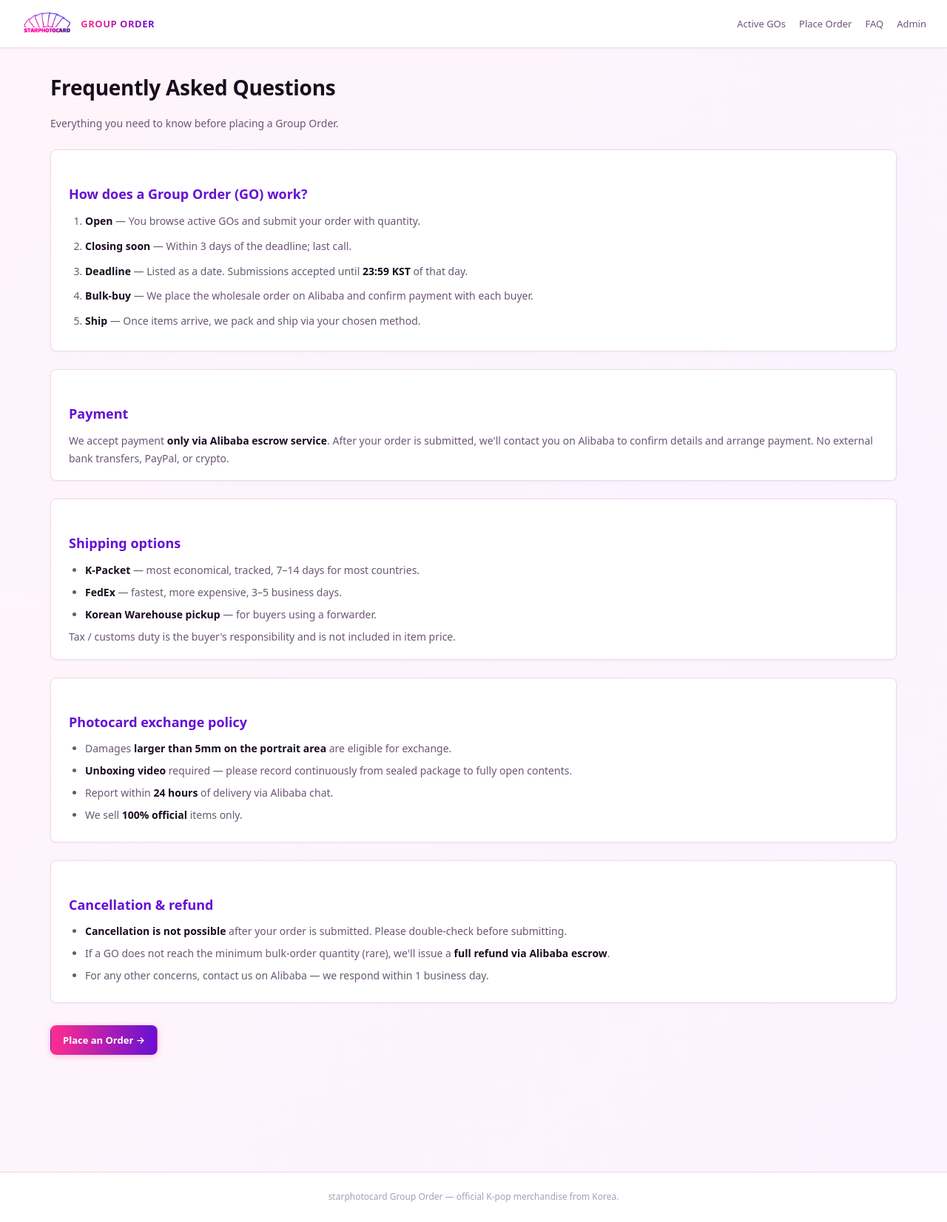
After one commit to mateinkorea96/KPROXY-GO, a FastAPI app: template templates/faq.html in a window 1280 px wide. The commit adds this page. Shown: the whole page at 74% size. Run offline with FastAPI, Linux system fonts and the light colour scheme; the template is opened without the code that fills it, so the values that code supplies are empty.

Commit message:
﻿feat: 5 pre-launch features + cron infrastructure
Adds the operational features required before sharing the URL with
buyers. Plan agent review caught 7 critical issues vs the original
proposal; all incorporated:

1. Daily deadline-check cron (D-day in {0,1,3,5,7})
   - GET /cron/deadline-check?secret=X
   - Idempotent via cron_runs UNIQUE(job, scope) — safe under retry
   - Rate-limited to 1/min per process
   - Heartbeat: always sends a Telegram message even on no-items days
     so silence != system-broken
   - D-0 included (most important reminder day)
   - Convention documented: deadline = 23:59 KST of the listed date

2. CSV exports (two endpoints)
   - GET /admin/campaign/{code}/buyers.csv — per-GO
   - GET /admin/buyers.csv?closing_within=N — bulk for "this week's
     Alibaba bulk-buy" workflow (single biggest dead-simple win)
   - UTF-8 BOM so Excel opens Korean correctly
   - Excludes cancelled orders

3. Buyer-count social-proof badge on home cards
   - Shows "N buyers signed up" only when count >= 3
   - Avoids anti-social-proof at 0 or 1 buyer
   - Sourced from existing go_campaign_aggregate view

4. FAQ stub at /faq
   - 5 sections covering GO lifecycle, payment, shipping, exchange,
     refund — same content currently shown inline in /order, now
     a proper page with nav link
   - Will grow from real buyer questions post-launch

5. Required env: CRON_SECRET (Railway Variables)

DB migration applied separately:
   CREATE TABLE cron_runs (job, scope, ran_at, result, UNIQUE(job, scope))

Co-Authored-By: Claude Opus 4.7 (1M context) <noreply@anthropic.com>

```diff
--- a/app.py
+++ b/app.py
@@ -6,16 +6,18 @@ On every new order: a Telegram message is pushed to the admin chat (if env vars
 """
 from __future__ import annotations
 
+import csv
 import io
 import os
 import re
 import secrets
+import time
 from datetime import datetime, date, timedelta
 from typing import Optional, List, Dict, Any
 
 import httpx
 from fastapi import FastAPI, Request, Form, Cookie, HTTPException, UploadFile, File, Depends
-from fastapi.responses import HTMLResponse, RedirectResponse, JSONResponse, PlainTextResponse
+from fastapi.responses import HTMLResponse, RedirectResponse, JSONResponse, PlainTextResponse, StreamingResponse
 from fastapi.staticfiles import StaticFiles
 from fastapi.templating import Jinja2Templates
 from supabase import create_client, Client
@@ -170,7 +172,14 @@ async def home(request: Request):
     res = sb.table("go_campaigns").select("*").order("category").order("deadline", desc=False).execute()
     enriched = _enrich_status(res.data or [])
     active = [c for c in enriched if c["status"] in ("open", "closing_soon")]
+    # Attach buyer_count per GO from go_campaign_aggregate view (used as social-proof badge, gated >=3 in template)
+    try:
+        agg = sb.table("go_campaign_aggregate").select("go_code, buyer_count").execute()
+        bc_map: Dict[str, int] = {r["go_code"]: int(r["buyer_count"] or 0) for r in (agg.data or [])}
+    except Exception:
+        bc_map = {}
     for c in active:
+        c["buyer_count"] = bc_map.get(c["go_code"], 0)
         by_cat[c["category"]].append(c)
     return templates.TemplateResponse("home.html", {"request": request, "by_cat": by_cat, "active_count": len(active), "error": None})
 
@@ -524,3 +533,144 @@ async def admin_import_submit(request: Request, session_id: Optional[str] = Cook
         upsert_rows(rows)
 
     return templates.TemplateResponse("admin/import.html", {"request": request, "result": summary})
+
+# ----------------------------------------------------------------------------
+# CSV exports — per-GO buyers + bulk for "what to bulk-buy on Alibaba this week"
+# ----------------------------------------------------------------------------
+
+# Convention: deadline = the listed date in KST until 23:59. After that, GO closes.
+
+CSV_COLS = ["go_code", "order_id", "alibaba_username", "qty",
+            "unit_price_krw", "line_total_krw", "contact_email", "contact_note",
+            "created_at", "status"]
+
+def _write_csv_rows(rows: List[Dict[str, Any]]) -> bytes:
+    buf = io.StringIO()
+    buf.write("﻿")  # UTF-8 BOM so Excel opens Korean correctly
+    w = csv.writer(buf)
+    w.writerow(CSV_COLS)
+    for r in rows:
+        w.writerow([r.get(c, "") if r.get(c) is not None else "" for c in CSV_COLS])
+    return buf.getvalue().encode("utf-8")
+
+def _fetch_buyer_rows(go_codes: List[str]) -> List[Dict[str, Any]]:
+    """Returns flattened rows joining go_buyer_orders + items, for the given GO codes,
+    excluding cancelled orders. Sorted by created_at desc."""
+    if not go_codes: return []
+    items = sb.table("go_buyer_order_items").select("order_id, go_code, qty, unit_price_krw, line_total_krw").in_("go_code", go_codes).execute()
+    item_rows = items.data or []
+    if not item_rows: return []
+    order_ids = list({i["order_id"] for i in item_rows})
+    orders = sb.table("go_buyer_orders").select("id, alibaba_username, contact_email, contact_note, status, created_at").in_("id", order_ids).neq("status", "cancelled").execute()
+    order_map = {o["id"]: o for o in (orders.data or [])}
+    out: List[Dict[str, Any]] = []
+    for it in item_rows:
+        o = order_map.get(it["order_id"])
+        if not o: continue  # cancelled or missing
+        out.append({
+            "go_code": it["go_code"], "order_id": it["order_id"],
+            "alibaba_username": o["alibaba_username"], "qty": it["qty"],
+            "unit_price_krw": it.get("unit_price_krw"), "line_total_krw": it.get("line_total_krw"),
+            "contact_email": o.get("contact_email"), "contact_note": o.get("contact_note"),
+            "created_at": (o.get("created_at") or "")[:19], "status": o["status"],
+        })
+    out.sort(key=lambda r: (r["go_code"], r.get("created_at") or ""))
+    return out
+
+@app.get("/admin/campaign/{code}/buyers.csv")
+async def admin_export_buyers_csv(code: str, session_id: Optional[str] = Cookie(None)):
+    if (r := _admin_or_redirect(session_id)): return r
+    if not sb: return PlainTextResponse("DB not configured", status_code=503)
+    rows = _fetch_buyer_rows([code])
+    body = _write_csv_rows(rows)
+    fname = f"{code}_buyers_{date.today().isoformat()}.csv"
+    return StreamingResponse(io.BytesIO(body), media_type="text/csv; charset=utf-8",
+                             headers={"Content-Disposition": f'attachment; filename="{fname}"'})
+
+@app.get("/admin/buyers.csv")
+async def admin_export_all_closing_csv(session_id: Optional[str] = Cookie(None), closing_within: int = 7):
+    """One CSV with ALL buyers across GOs whose deadline is within N days. The 'what do I order this week' workflow."""
+    if (r := _admin_or_redirect(session_id)): return r
+    if not sb: return PlainTextResponse("DB not configured", status_code=503)
+    today = date.today()
+    cutoff = (today + timedelta(days=closing_within)).isoformat()
+    res = sb.table("go_campaigns").select("go_code, deadline").eq("is_closed", False).not_.is_("deadline", "null").lte("deadline", cutoff).gte("deadline", today.isoformat()).execute()
+    codes = [r["go_code"] for r in (res.data or [])]
+    rows = _fetch_buyer_rows(codes)
+    body = _write_csv_rows(rows)
+    fname = f"GO_bulk_order_{today.isoformat()}_within{closing_within}d.csv"
+    return StreamingResponse(io.BytesIO(body), media_type="text/csv; charset=utf-8",
+                             headers={"Content-Disposition": f'attachment; filename="{fname}"'})
+
+# ----------------------------------------------------------------------------
+# Cron: daily deadline check (D-day in {0,1,3,5,7}) — idempotent, rate-limited, heartbeat
+# Set CRON_SECRET in Railway, then schedule via cron-job.org GET request.
+# ----------------------------------------------------------------------------
+
+_LAST_CRON_HIT: Dict[str, float] = {}
+DDAY_THRESHOLDS = [0, 1, 3, 5, 7]
+
+@app.get("/cron/deadline-check")
+async def cron_deadline_check(secret: str = ""):
+    expected = os.environ.get("CRON_SECRET", "")
+    if not expected or secret != expected:
+        raise HTTPException(401, "secret required")
+    # Rate limit (per process): 1 call / 60s
+    nowt = time.time()
+    if nowt - _LAST_CRON_HIT.get("deadline-check", 0) < 60:
+        raise HTTPException(429, "rate limited")
+    _LAST_CRON_HIT["deadline-check"] = nowt
+    if not sb:
+        return {"ok": False, "error": "db not configured"}
+
+    today = date.today()
+    scope = f"deadline-check:{today.isoformat()}"
+    # Idempotency: if a row for (job, scope) already exists, this is a retry — skip Telegram send
+    prev = sb.table("cron_runs").select("id, ran_at").eq("job", "deadline-check").eq("scope", scope).execute()
+    if prev.data:
+        return {"ok": True, "skipped": "already ran today", "scope": scope, "first_ran_at": prev.data[0]["ran_at"]}
+
+    # Pull all open campaigns with a deadline, group by D-day
+    res = sb.table("go_campaigns").select("go_code, idol_name, album, retail_store, version, deadline").eq("is_closed", False).not_.is_("deadline", "null").execute()
+    by_dday: Dict[int, List[Dict[str, Any]]] = {k: [] for k in DDAY_THRESHOLDS}
+    for r in (res.data or []):
+        d = parse_date(r.get("deadline"))
+        if not d: continue
+        delta = (d - today).days
+        if delta in by_dday:
+            by_dday[delta].append(r)
+
+    # Build digest (always send — heartbeat ensures silence ≠ healthy)
+    lines = ["📅 GO 마감 알림 (자동)"]
+    has_any = any(by_dday.values())
+    if has_any:
+        for k, label in [(0, "🔴 D-0 (오늘 마감 — 23:59 KST)"), (1, "🚨 D-1"), (3, "⚠ D-3"), (5, "D-5"), (7, "D-7")]:
+            if by_dday[k]:
+                lines.append(f"\n{label}:")
+                for it in by_dday[k]:
+                    code = it["go_code"]; idol = it["idol_name"]; alb = it["album"]
+                    extra = it.get("retail_store") or it.get("version") or ""
+                    lines.append(f"  • {code} {idol} {alb} {extra}".rstrip())
+    else:
+        lines.append("\n오늘 마감 임박(0/1/3/5/7일) 항목 없음 (heartbeat ✓)")
+    lines.append(f"\n— {today.isoformat()} 09:00 KST 기준 / starphotocard-go")
+    msg = "\n".join(lines)
+    sent = await telegram_notify(msg)
+
+    # Audit (records dedup key — second call returns "skipped")
+    try:
+        sb.table("cron_runs").insert({
+            "job": "deadline-check", "scope": scope,
+            "result": {"sent": sent, "by_dday": {str(k): [r["go_code"] for r in v] for k, v in by_dday.items()}},
+        }).execute()
+    except Exception as e:
+        print(f"[cron_deadline_check] audit insert failed: {e}")
+    return {"ok": True, "sent": sent, "scope": scope, "by_dday": {k: len(v) for k, v in by_dday.items()}}
+
+# ----------------------------------------------------------------------------
+# FAQ (public)
+# ----------------------------------------------------------------------------
+
+@app.get("/faq", response_class=HTMLResponse)
+async def faq_page(request: Request):
+    return templates.TemplateResponse("faq.html", {"request": request})
--- a/static/style.css
+++ b/static/style.css
@@ -234,6 +234,32 @@ table.dt tr.is-closed td{opacity:0.5}
 .result-list{background:var(--bg-card); border:1px solid var(--border); border-radius:var(--radius); padding:16px 28px; margin-top:14px; box-shadow: var(--shadow-sm)}
 .result-list li.err{color:var(--danger)}
 
+/* Buyer-count social-proof badge (home cards) */
+.buyer-count{
+  display:inline-block;
+  margin-top:8px;
+  padding:3px 10px;
+  background: var(--pink-bg);
+  color: var(--purple);
+  border-radius:99px;
+  font-size:11px;
+  font-weight:600;
+  letter-spacing:0.02em;
+}
+
+/* FAQ */
+.faq-section{margin:24px 0; background:var(--bg-card); border:1px solid var(--border); border-radius:var(--radius); padding:18px 24px; box-shadow: var(--shadow-sm)}
+.faq-section h2{font-size:18px; margin-bottom:10px; color:var(--purple)}
+.faq-section p, .faq-section li{color:var(--text-dim); font-size:14px; line-height:1.7}
+.faq-section strong{color:var(--text)}
+.faq-section ul, .faq-section ol{padding-left:22px}
+.faq-section li{margin-bottom:6px}
+.faq-steps li{margin-bottom:10px}
+
+/* CSV export button (admin) */
+.csv-btn{display:inline-block; padding:3px 8px; background:var(--purple-bg); color:var(--purple); border:1px solid var(--purple); border-radius:4px; font-size:11px; font-weight:600; text-decoration:none}
+.csv-btn:hover{background:var(--purple); color:#fff; text-decoration:none}
+
 /* Responsive */
 @media (max-width: 640px){
   .topbar{padding:10px 16px; gap:12px}
--- a/templates/admin/campaigns.html
+++ b/templates/admin/campaigns.html
@@ -33,6 +33,7 @@
       <td><span class="pill st-{{ r.status }}">{{ r.status }}</span></td>
       <td class="actions">
         <a href="/admin/campaign/{{ r.go_code }}/edit">Edit</a>
+        <a class="csv-btn" href="/admin/campaign/{{ r.go_code }}/buyers.csv">📥 CSV</a>
         <form method="post" action="/admin/campaign/{{ r.go_code }}/toggle-close" style="display:inline">
           <button class="link">{{ 'Reopen' if r.is_closed else 'Close' }}</button>
         </form>
--- a/templates/base.html
+++ b/templates/base.html
@@ -15,6 +15,7 @@
     <nav>
       <a href="/">Active GOs</a>
       <a href="/order">Place Order</a>
+      <a href="/faq">FAQ</a>
       {% if request.cookies.get('session_id') %}
         <a href="/admin/dashboard">Admin</a>
         <a href="/admin/logout" class="muted">Log out</a>
--- /dev/null
+++ b/templates/faq.html
@@ -0,0 +1,53 @@
+{% extends "base.html" %}
+{% block title %}FAQ — starphotocard GO{% endblock %}
+{% block content %}
+<h1>Frequently Asked Questions</h1>
+<p class="lead">Everything you need to know before placing a Group Order.</p>
+
+<section class="faq-section">
+  <h2>How does a Group Order (GO) work?</h2>
+  <ol class="faq-steps">
+    <li><strong>Open</strong> — You browse active GOs and submit your order with quantity.</li>
+    <li><strong>Closing soon</strong> — Within 3 days of the deadline; last call.</li>
+    <li><strong>Deadline</strong> — Listed as a date. Submissions accepted until <strong>23:59 KST</strong> of that day.</li>
+    <li><strong>Bulk-buy</strong> — We place the wholesale order on Alibaba and confirm payment with each buyer.</li>
+    <li><strong>Ship</strong> — Once items arrive, we pack and ship via your chosen method.</li>
+  </ol>
+</section>
+
+<section class="faq-section">
+  <h2>Payment</h2>
+  <p>We accept payment <strong>only via Alibaba escrow service</strong>. After your order is submitted, we'll contact you on Alibaba to confirm details and arrange payment. No external bank transfers, PayPal, or crypto.</p>
+</section>
+
+<section class="faq-section">
+  <h2>Shipping options</h2>
+  <ul>
+    <li><strong>K-Packet</strong> — most economical, tracked, 7–14 days for most countries.</li>
+    <li><strong>FedEx</strong> — fastest, more expensive, 3–5 business days.</li>
+    <li><strong>Korean Warehouse pickup</strong> — for buyers using a forwarder.</li>
+  </ul>
+  <p class="muted">Tax / customs duty is the buyer's responsibility and is not included in item price.</p>
+</section>
+
+<section class="faq-section">
+  <h2>Photocard exchange policy</h2>
+  <ul>
+    <li>Damages <strong>larger than 5mm on the portrait area</strong> are eligible for exchange.</li>
+    <li><strong>Unboxing video</strong> required — please record continuously from sealed package to fully open contents.</li>
+    <li>Report within <strong>24 hours</strong> of delivery via Alibaba chat.</li>
+    <li>We sell <strong>100% official</strong> items only.</li>
+  </ul>
+</section>
+
+<section class="faq-section">
+  <h2>Cancellation &amp; refund</h2>
+  <ul>
+    <li><strong>Cancellation is not possible</strong> after your order is submitted. Please double-check before submitting.</li>
+    <li>If a GO does not reach the minimum bulk-order quantity (rare), we'll issue a <strong>full refund via Alibaba escrow</strong>.</li>
+    <li>For any other concerns, contact us on Alibaba — we respond within 1 business day.</li>
+  </ul>
+</section>
+
+<p class="lead" style="margin-top:30px"><a class="btn primary" href="/order">Place an Order →</a></p>
+{% endblock %}
--- a/templates/home.html
+++ b/templates/home.html
@@ -28,6 +28,9 @@
           {% if c.detail %}<div class="detail">{{ c.detail }}</div>{% endif %}
           {% if c.pob_store %}<div class="detail">POB: {{ c.pob_store }} · {{ c.pob_detail or '' }}</div>{% endif %}
           {% if c.set_price_krw %}<div class="price">₩{{ '{:,}'.format(c.set_price_krw|int) }}</div>{% endif %}
+          {% if c.buyer_count and c.buyer_count >= 3 %}
+            <div class="buyer-count">🛒 {{ c.buyer_count }} buyer{{ 's' if c.buyer_count != 1 else '' }} signed up</div>
+          {% endif %}
           {% if c.url %}<a class="muted" href="{{ c.url }}" target="_blank" rel="noopener">Source ↗</a>{% endif %}
         </article>
       {% endfor %}
```
Also changed, not shown: templates/admin/aggregate.html (+8 -1 lines).
